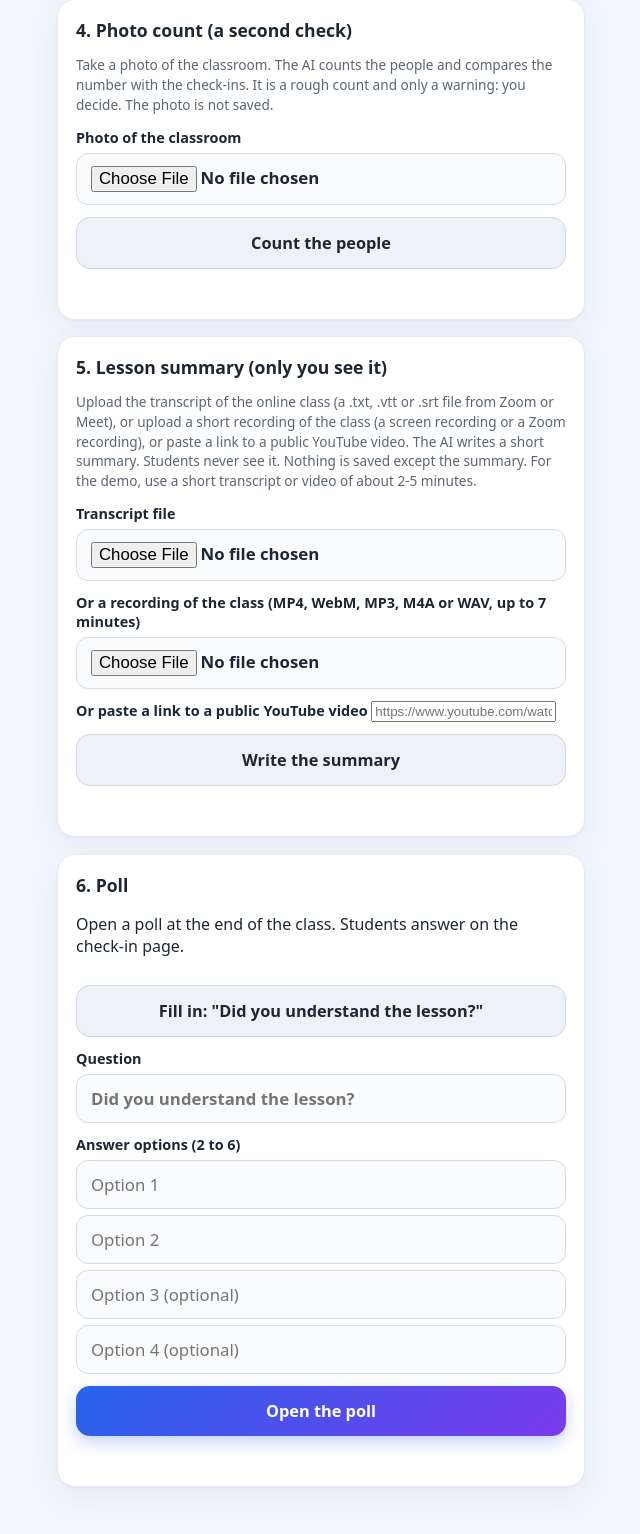
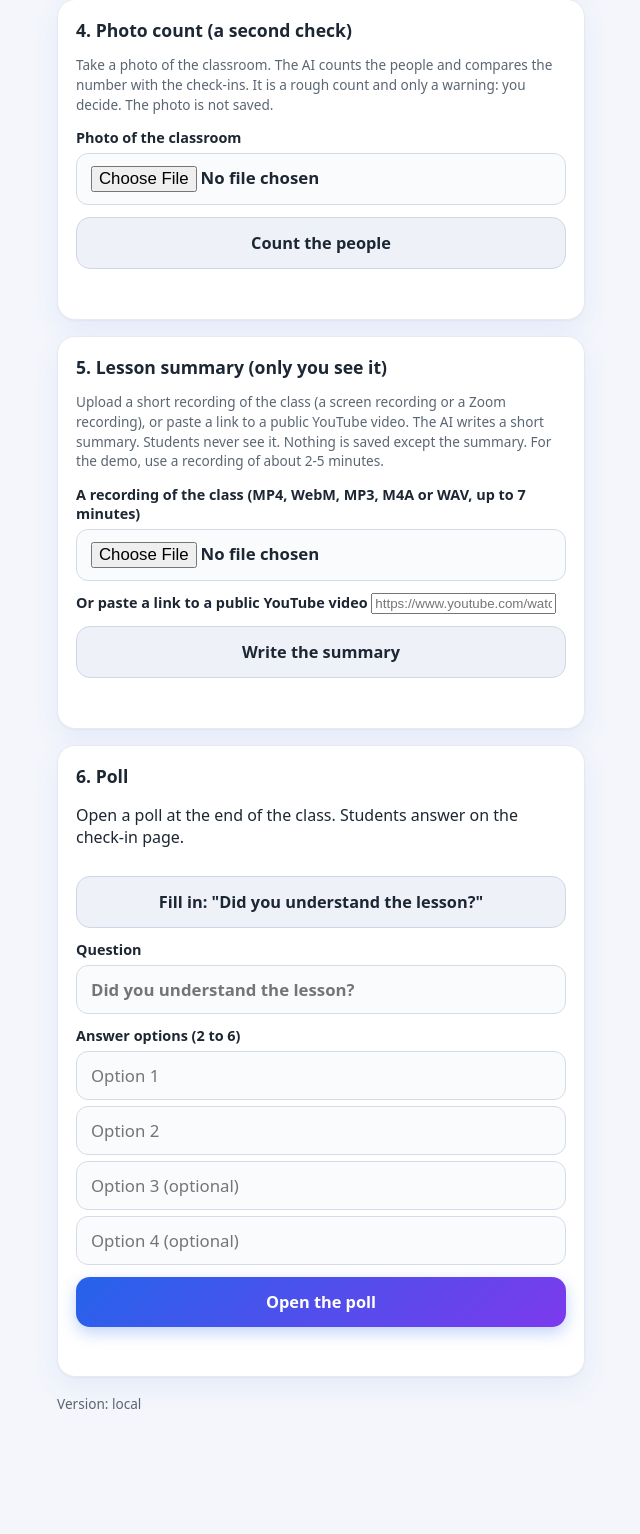
Before and after one commit to Maycaspi110/Class_Attendance, a Flask app: page /lecturer in a window 1280 px wide. Shown: the part 1253-2787 px from the top of the page, without its empty margins (319-959 px from the left). After the commit the page ends 2662 px from the top, so only its background shows below. Run offline with Flask 3, Linux system fonts and the light colour scheme; the visitor is signed in with stand-in values (Sample User, id 1); data that the repository does not hold is empty.

Commit message:
Remove the transcript file field and show the running version on the lecturer page

```diff
--- a/demo/app.py
+++ b/demo/app.py
@@ -255,7 +255,7 @@ def create_app(test_config=None):
     @app.route("/lecturer")
     @lecturer_required
     def lecturer():
-        return render_template("lecturer.html")
+        return render_template("lecturer.html", version=(os.environ.get("RENDER_GIT_COMMIT") or "local")[:7])
 
     @app.route("/screen")
     @lecturer_required
--- a/demo/static/lecturer.js
+++ b/demo/static/lecturer.js
@@ -197,18 +197,14 @@
   }
 
   $("makesummary").addEventListener("click", function () {
-    var file = $("transcriptfile").files[0];
     var media = $("mediafile").files[0];
     var link = $("videourl").value.trim();
-    if (!file && !media && !link) { say(summaryMsg, "Choose a transcript or a recording, or paste a YouTube link first.", "bad"); return; }
+    if (!media && !link) { say(summaryMsg, "Choose a recording, or paste a YouTube link first.", "bad"); return; }
     var button = $("makesummary");
     button.disabled = true;
     var form = new FormData();
     var ready;
-    if (file) {
-      form.append("transcript", file, file.name);
-      ready = Promise.resolve(true);
-    } else if (media) {
+    if (media) {
       // A recording is big, but its sound is small: only the sound is sent.
       say(summaryMsg, "Taking the sound out of the recording... this can take a few seconds.", "");
       ready = extractAudio(media).then(function (audio) {
--- a/demo/templates/lecturer.html
+++ b/demo/templates/lecturer.html
@@ -56,12 +56,9 @@
 
 <div class="card">
   <h2>5. Lesson summary (only you see it)</h2>
-  <p class="muted">Upload the transcript of the online class (a .txt, .vtt or .srt file from Zoom or Meet), or upload a short recording of the class (a screen recording or a Zoom recording), or paste a link to a public YouTube video. The AI writes a short summary. Students never see it. Nothing is saved except the summary. For the demo, use a short transcript or video of about 2-5 minutes.</p>
+  <p class="muted">Upload a short recording of the class (a screen recording or a Zoom recording), or paste a link to a public YouTube video. The AI writes a short summary. Students never see it. Nothing is saved except the summary. For the demo, use a recording of about 2-5 minutes.</p>
   <div id="summaryoff" class="msg warn" hidden>The AI summary is not set up on this server yet (GEMINI_API_KEY is missing).</div>
-  <label>Transcript file
-    <input type="file" id="transcriptfile" accept=".txt,.vtt,.srt,text/plain,text/vtt">
-  </label>
-  <label>Or a recording of the class (MP4, WebM, MP3, M4A or WAV, up to 7 minutes)
+  <label>A recording of the class (MP4, WebM, MP3, M4A or WAV, up to 7 minutes)
     <input type="file" id="mediafile" accept=".mp4,.mov,.webm,.mp3,.m4a,.wav,.ogg,video/*,audio/*">
   </label>
   <label>Or paste a link to a public YouTube video
@@ -89,5 +86,6 @@
   <div id="pollmsg" class="msg" role="status"></div>
   <div id="pollresults"></div>
 </div>
+<p class="muted">Version: {{ version }}</p>
 {% endblock %}
 {% block scripts %}<script src="{{ url_for('static', filename='audio.js') }}"></script><script src="{{ url_for('static', filename='lecturer.js') }}"></script>{% endblock %}
```
